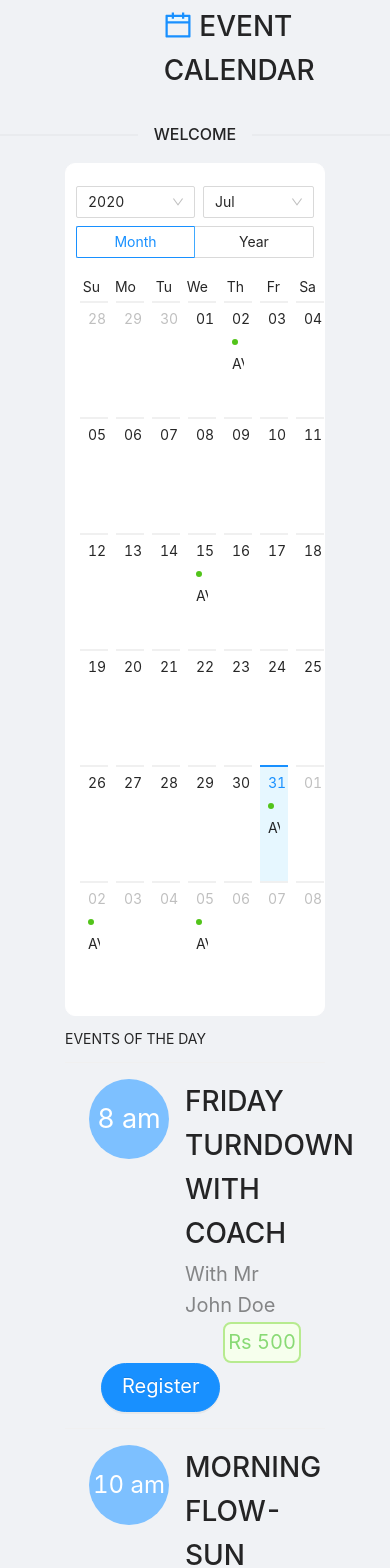
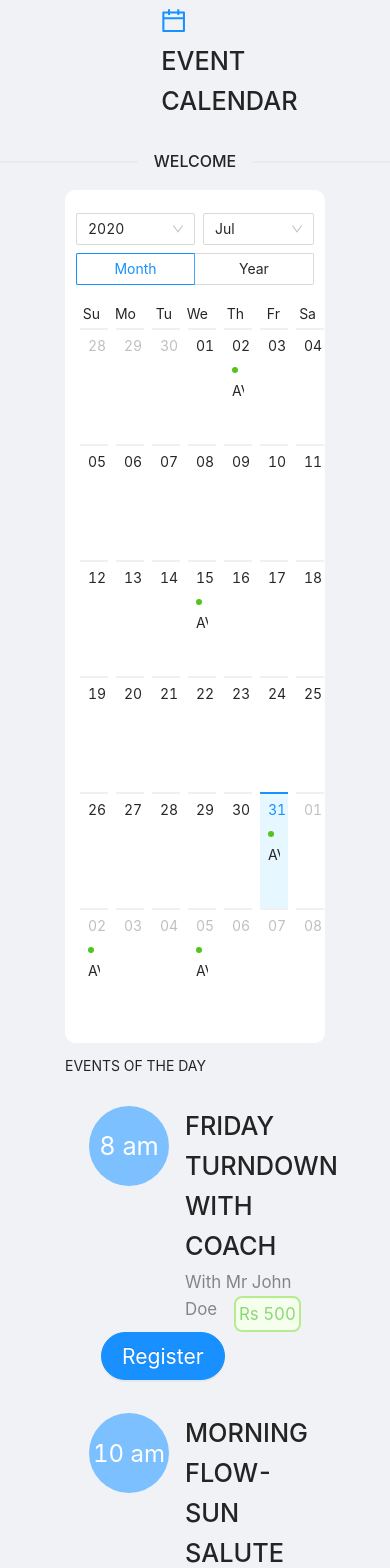
Before and after one commit to hertz4999/event-calendar, a React (Create React App) app: page / in a window 390 px wide. Shown: the top 1568 px of the page. Built offline with nearby package versions, Linux system fonts and the light colour scheme.

Commit message:
more responsiveness

```diff
--- a/src/App.js
+++ b/src/App.js
@@ -214,11 +214,20 @@ class App extends Component {
         style={{ backgroundColor: "#f0f2f5", height: "100%" }}
       >
         <Row>
-          <h1
-            style={{ marginTop: "1%", marginRight: "40%", marginLeft: "42%" }}
-          >
-            <CalendarTwoTone /> EVENT CALENDAR
-          </h1>
+          <Col span={8}></Col>
+          <Col span={8}>
+            <h1
+              style={{
+                fontSize: "3vh",
+                marginTop: "1%",
+                marginRight: "20%",
+                marginLeft: "24%",
+              }}
+            >
+              <CalendarTwoTone /> EVENT CALENDAR
+            </h1>
+          </Col>
+          <Col span={8}></Col>
           <Divider>WELCOME</Divider>
         </Row>
         <Row>
@@ -255,7 +264,7 @@ class App extends Component {
                   actions={[
                     <div>
                       <Button
-                        style={{ fontSize: 20, paddingBottom: 40 }}
+                        style={{ fontSize: "2.5vh", paddingBottom: "32%" }}
                         size="large"
                         type={index === -1 ? "" : "primary"}
                         shape="round"
@@ -291,7 +300,7 @@ class App extends Component {
                         style={{
                           color: "#ffffff",
                           backgroundColor: "#7dc0ff",
-                          fontSize: 27,
+                          fontSize: "3vh",
                         }}
                         size={80}
                       >
@@ -300,16 +309,14 @@ class App extends Component {
                       </Avatar>
                     }
                     title={
-                      <a style={{ fontSize: 28 }} href="https://ant.design">
-                        {item.title}
-                      </a>
+                      <span style={{ fontSize: "3vh" }}>{item.title}</span>
                     }
                     description={
-                      <span>
-                        <span style={{ fontSize: 20 }}>{item.desc}</span>
+                      <span style={{ fontSize: "2vh" }}>
+                        <span style={{ fontSize: "100%" }}>{item.desc}</span>
                         <span
                           style={{
-                            fontSize: 20,
+                            fontSize: "100%",
                             color: "#89da75",
                             float: "right",
                             backgroundColor: "#f6ffed",
```
